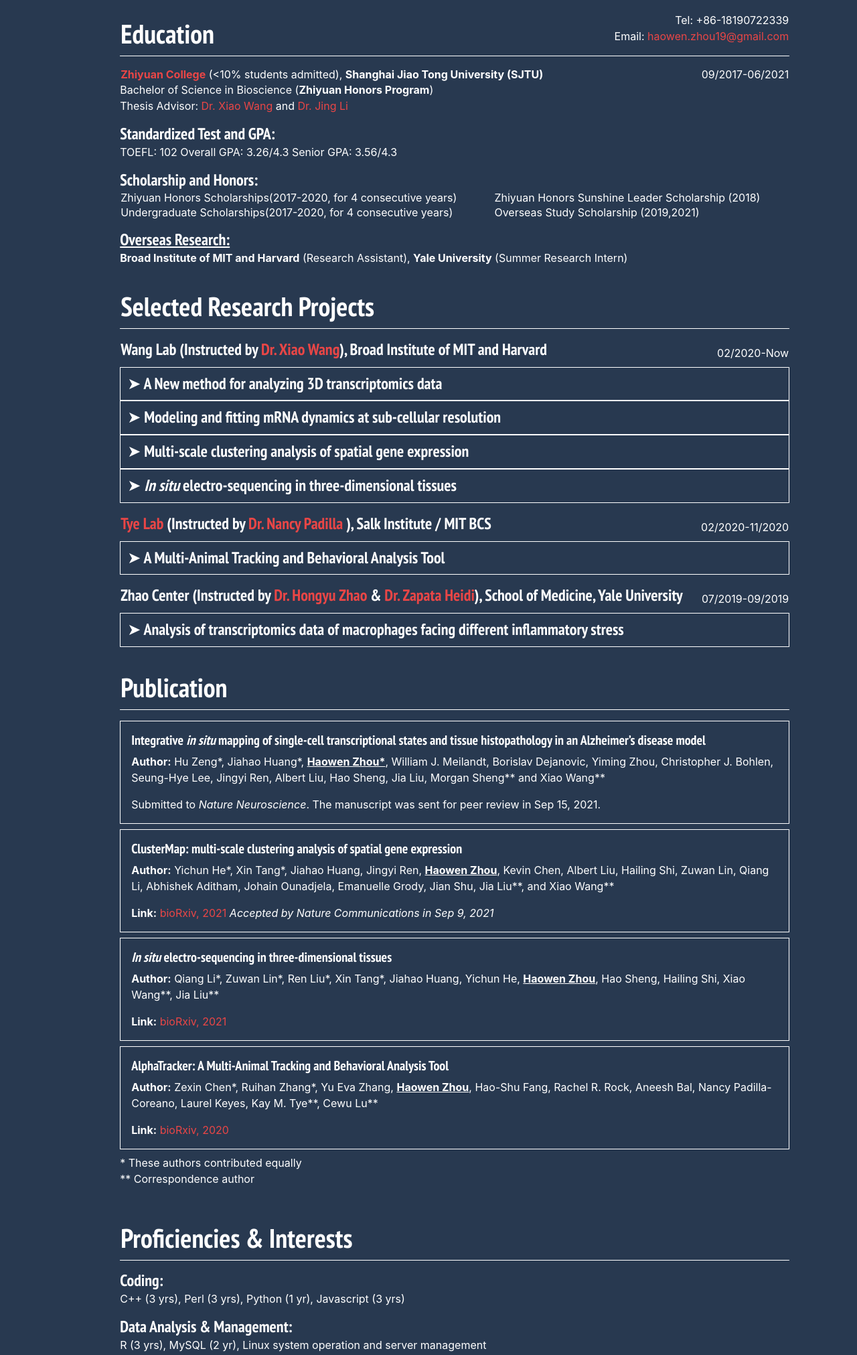
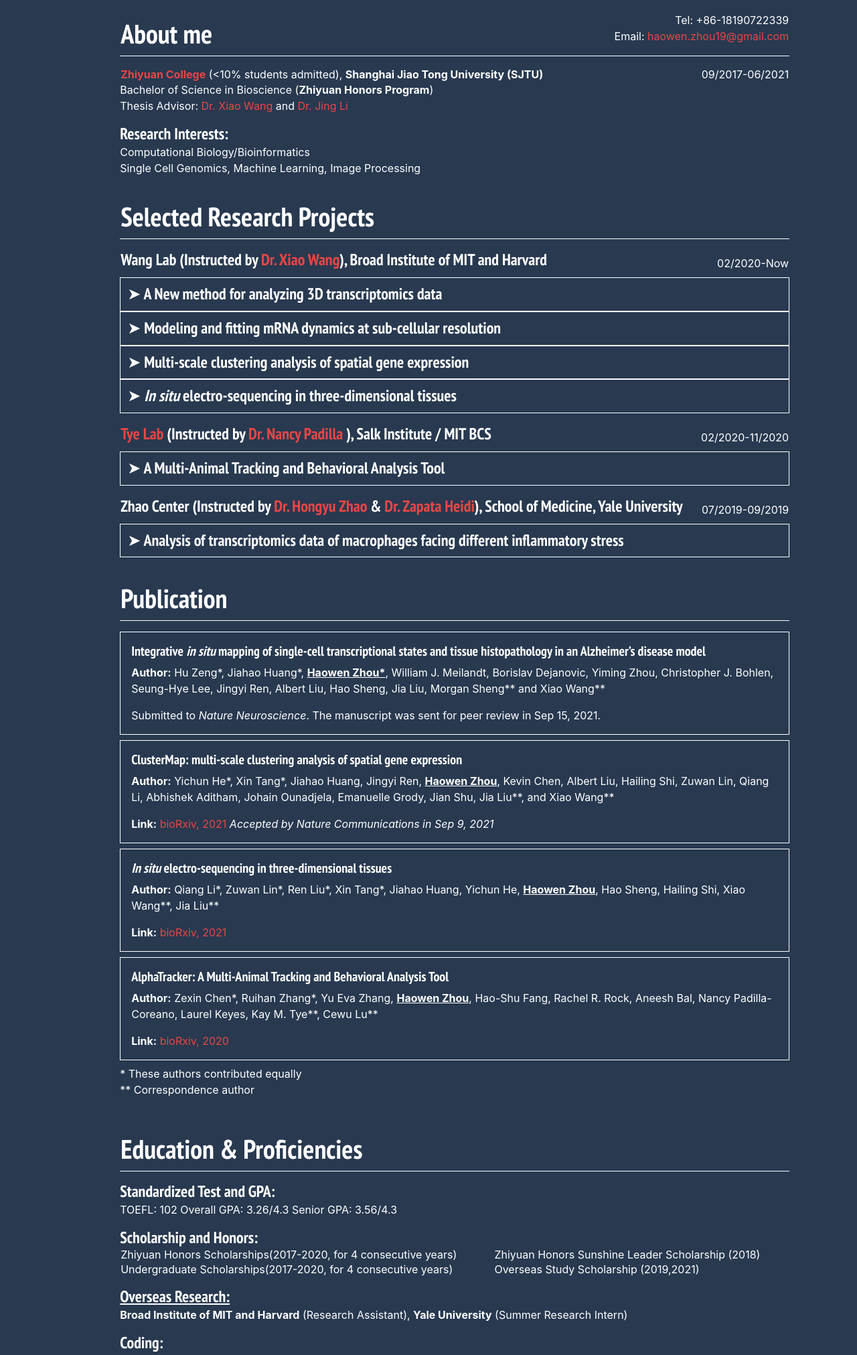
Before and after one commit to Pixel-Dream/haowen_zhou.github.io, a plain HTML site: page cv.html in a window 1280 px wide. Shown: the part 202-2225 px from the top of the page at 67% size. Drawn offline with Linux system fonts and the light colour scheme.

Commit message:
Sep 27, cv arrange

```diff
--- a/cv.html
+++ b/cv.html
@@ -44,7 +44,7 @@
             <a class="nav-link active" href="#section1" style="padding:10px">Back To Top</a>
         </li>
         <li class="nav-item">
-            <a class="nav-link" href="#section2" style="padding:10px">Education & Contact</a>
+            <a class="nav-link" href="#section2" style="padding:10px">About me</a>
         </li>
         <li class="nav-item">
             <a class="nav-link" href="#section3" style="padding:10px">Selected Research Projects</a>
@@ -53,7 +53,7 @@
             <a class="nav-link" href="#section4" style="padding:10px">Publication</a>
         </li>
         <li class="nav-item">
-            <a class="nav-link" href="#section5" style="padding:10px">Proficiencies & Interests</a>
+            <a class="nav-link" href="#section5" style="padding:10px">Education & Proficiencies</a>
         </li>
     </ul>
 </nav>
@@ -65,7 +65,7 @@
 <div id="section2" class="text-body" >
     <div style="width: 100%; color: white">
         <table border="0" style="width: 100%"><tr>
-            <td style="vertical-align:bottom;"><h1>Education</h1></td>
+            <td style="vertical-align:bottom;"><h1>About me</h1></td>
             <td style="vertical-align:bottom;"><address style="text-align: right; color: white; line-height: 1.5">
 
                 Tel: +86-18190722339<br>
@@ -87,15 +87,9 @@
         Bachelor of Science in Bioscience (<b>Zhiyuan Honors Program</b>)<br/>
         Thesis Advisor: <a href="https://www.broadinstitute.org/bios/xiao-wang">Dr. Xiao Wang</a> and
         <a href="https://cbb.sjtu.edu.cn/~jingli/">Dr. Jing Li</a><br/>
-        <h4 style="margin: 16px 0 0 0">Standardized Test and GPA:</h4>
-        TOEFL: 102  Overall GPA: 3.26/4.3  Senior GPA: 3.56/4.3<br/>
-        <h4 style="margin: 16px 0 0 0">Scholarship and Honors:</h4>
-        <table border="0" style="width: 100%; color: white"><tr>
-            <td>Zhiyuan Honors Scholarships(2017-2020,  for 4 consecutive years)</td>
-            <td>Zhiyuan Honors Sunshine Leader Scholarship (2018)</td>
-        </tr><tr><td>Undergraduate Scholarships(2017-2020,  for 4 consecutive years)</td><td>Overseas Study Scholarship (2019,2021)</td></tr></table>
-        <h4 style="margin: 16px 0 0 0; text-decoration: underline">Overseas Research:</h4>
-        <b>Broad Institute of MIT and Harvard</b> (Research Assistant), <b>Yale University</b> (Summer Research Intern)
+        <h4 style="margin: 16px 0 0 0;">Research Interests:</h4>
+        Computational Biology/Bioinformatics<br/>
+        Single Cell Genomics, Machine Learning, Image Processing
     </div>
 </div>
 
@@ -346,11 +340,20 @@
 <div id="section5" class="text-body">
     <div style="width: 100%; color: white">
         <table border="0" style="width: 100%"><tr>
-            <td style="vertical-align:bottom;"><h1>Proficiencies & Interests</h1></td>
+            <td style="vertical-align:bottom;"><h1>Education & Proficiencies</h1></td>
         </tr></table>
 
         <hr SIZE=1
             style="border-color: white;margin-top: 0">
+        <h4 style="margin: 16px 0 0 0">Standardized Test and GPA:</h4>
+        TOEFL: 102  Overall GPA: 3.26/4.3  Senior GPA: 3.56/4.3<br/>
+        <h4 style="margin: 16px 0 0 0">Scholarship and Honors:</h4>
+        <table border="0" style="width: 100%; color: white"><tr>
+            <td>Zhiyuan Honors Scholarships(2017-2020,  for 4 consecutive years)</td>
+            <td>Zhiyuan Honors Sunshine Leader Scholarship (2018)</td>
+        </tr><tr><td>Undergraduate Scholarships(2017-2020,  for 4 consecutive years)</td><td>Overseas Study Scholarship (2019,2021)</td></tr></table>
+        <h4 style="margin: 16px 0 0 0; text-decoration: underline">Overseas Research:</h4>
+        <b>Broad Institute of MIT and Harvard</b> (Research Assistant), <b>Yale University</b> (Summer Research Intern)
         <h4 style="margin: 16px 0 0 0">Coding:</h4>
         C++ (3 yrs), Perl (3 yrs), Python (1 yr), Javascript (3 yrs)<br/>
         <h4 style="margin: 16px 0 0 0">Data Analysis & Management:</h4>
@@ -411,9 +414,7 @@
                 </div>
             </div>
         </div>
-        <h4 style="margin: 16px 0 0 0;">Research Interests:</h4>
-        Computational Biology/Bioinformatics<br/>
-        Single Cell Genomics, Machine Learning, Image Processing
+
     </div>
 </div>
 <script src="js/javascript.js"></script>
```
